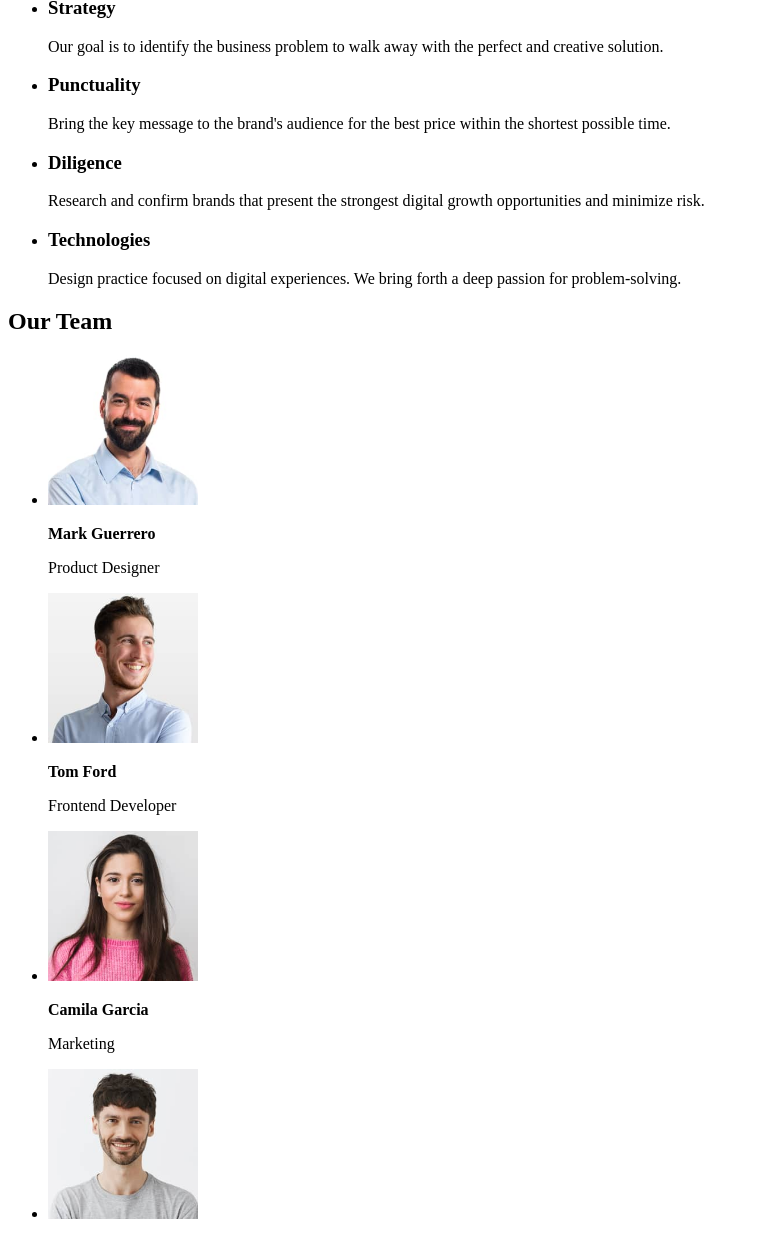
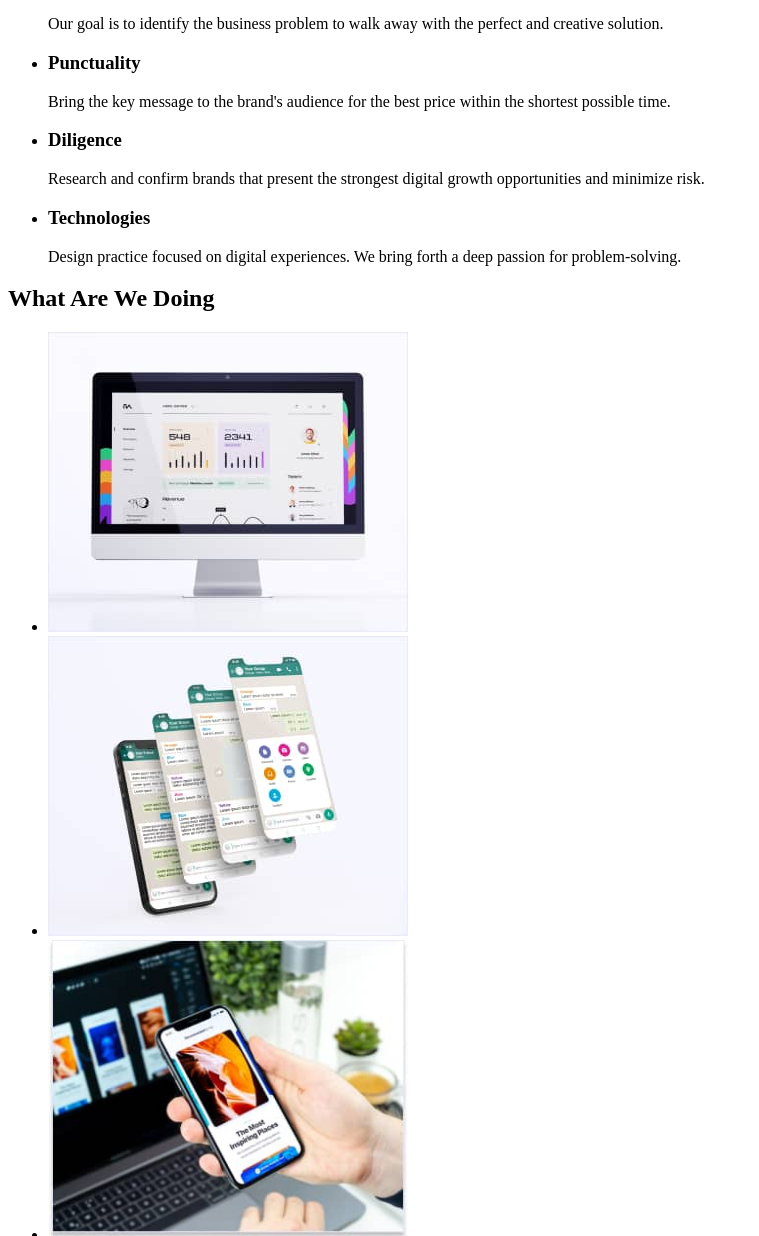
Before and after one commit to rodion-groshev/goit-markup-hw-01, a plain HTML site: page index.html in a window 1280 px wide. Shown: the part 272-1508 px from the top of the page, without its empty margins (0-759 px from the left). Drawn offline with Linux system fonts and the light colour scheme.

Commit message:
HW_1 rework

```diff
--- a/index.html
+++ b/index.html
@@ -12,25 +12,35 @@
 
   <body>
     <header>
-      <a href="main.html">WEBSTUDIO</a>
       <nav>
         <ul>
-          <li><a href="studio.html">Studio</a></li>
-          <li><a href="portfolio.html">Portfolio</a></li>
-          <li><a href="contacts.html">Contacts</a></li>
+          <li><a href="index.html">WEBSTUDIO</a></li>
+          <li><a href="">Studio</a></li>
+          <li><a href="">Portfolio</a></li>
+          <li><a href="">Contacts</a></li>
         </ul>
       </nav>
+
       <address>
-        <a href="mailto:info@devstudio.com">info@devstudio.com</a><br />
-        <a href="tel:+11(000)111-11-11">+11 (000) 111-11-11</a>
+        <ul>
+          <li>
+            <a href="mailto:info@devstudio.com">info@devstudio.com</a>
+          </li>
+          <li>
+            <a href="tel:+110001111111">+11 (000) 111-11-11</a>
+          </li>
+        </ul>
       </address>
     </header>
 
     <main>
-      <h1>Effective Solutions for Your Business</h1>
-      <button type="button">Order Service</button>
       <section>
-        <h2></h2>
+        <h1>Effective Solutions for Your Business</h1>
+        <button type="button">Order Service</button>
+      </section>
+
+      <section>
+        <h2 hidden>Benefits</h2>
         <ul>
           <li>
             <h3>Strategy</h3>
@@ -64,46 +74,71 @@
       </section>
 
       <section>
+        <h2>What Are We Doing</h2>
+        <ul>
+          <li>
+            <img src="./images/wawd/pc.jpg" width="360" height="300" alt="PC" />
+          </li>
+          <li>
+            <img
+              src="./images/wawd/smartphone.jpg"
+              width="360"
+              height="300"
+              alt="Smartphone"
+            />
+          </li>
+          <li>
+            <img
+              src="./images/wawd/laptop_smartphone.jpg"
+              width="360"
+              height="300"
+              alt="Laptop & Smartphone"
+            />
+          </li>
+        </ul>
+      </section>
+
+      <section>
         <h2>Our Team</h2>
         <ul>
           <li>
             <img
-              src="./images/mark_guerrero.jpg"
-              width="150"
-              height="150"
+              src="./images/team/mark_guerrero.jpg"
+              width="264"
+              height="260"
               alt="Mark Guerrero - Product Designer"
             />
-            <p><strong>Mark Guerrero</strong></p>
+            <h3>Mark Guerrero</h3>
             <p>Product Designer</p>
           </li>
           <li>
             <img
-              src="./images/tom_ford.jpg"
-              width="150"
-              height="150"
+              src="./images/team/tom_ford.jpg"
+              width="264"
+              height="260"
               alt="Tom Ford - Frontend Developer"
             />
-            <p><strong>Tom Ford</strong></p>
+            <h3>Tom Ford</h3>
             <p>Frontend Developer</p>
           </li>
           <li>
             <img
-              src="./images/camila_garcia.jpg"
-              width="150"
-              height="150"
+              src="./images/team/camila_garcia.jpg"
+              width="264"
+              height="260"
               alt="Camila Garcia - Marketing"
             />
-            <p><strong>Camila Garcia</strong></p>
+            <h3>Camila Garcia</h3>
             <p>Marketing</p>
           </li>
           <li>
             <img
-              src="./images/daniel_wilson.jpg"
-              width="150"
-              height="150"
+              src="./images/team/daniel_wilson.jpg"
+              width="264"
+              height="260"
               alt="Daniel Wilson - UI Designer"
             />
-            <p><strong>Daniel Wilson</strong></p>
+            <h3>Daniel Wilson</h3>
             <p>UI Designer</p>
           </li>
         </ul>
@@ -111,7 +146,7 @@
     </main>
 
     <footer>
-      <a href="main.html">WEBSTUDIO</a>
+      <a href="index.html">WEBSTUDIO</a>
       <p>
         Increase the flow of customers and sales for your business with digital
         marketing & growth solutions.
```
Also changed, not shown: images/team/camila_garcia.jpg (renamed from images/camila_garcia.jpg), images/team/daniel_wilson.jpg (renamed from images/daniel_wilson.jpg), images/team/mark_guerrero.jpg (renamed from images/mark_guerrero.jpg), images/team/tom_ford.jpg (renamed from images/tom_ford.jpg), images/wawd/laptop_smartphone.jpg (added), images/wawd/pc.jpg (added), images/wawd/smartphone.jpg (added).
